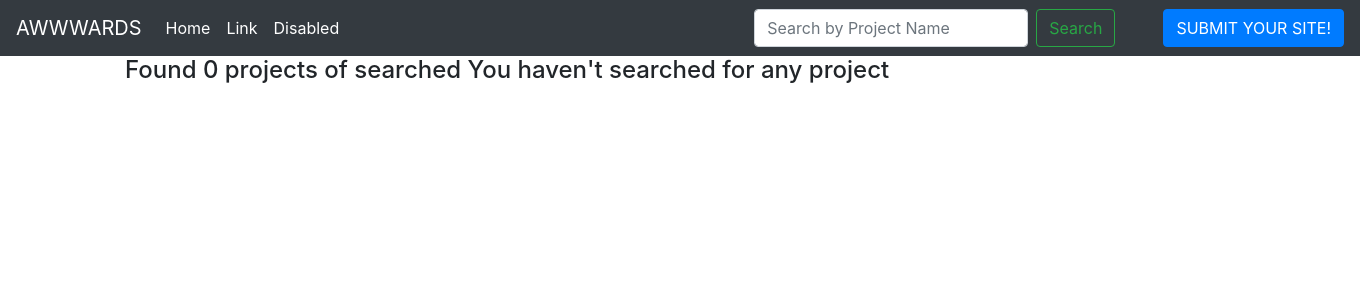
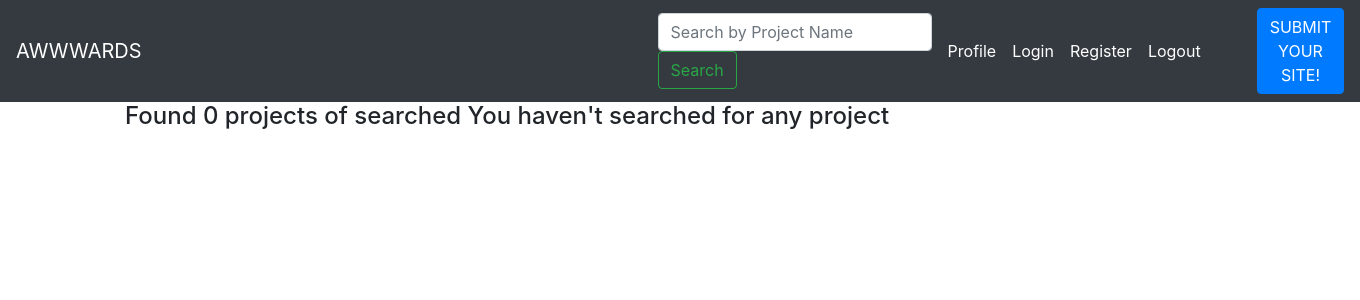
Before and after one commit to Jeff-Mwai/awwwards, a Django app: page /search_project/ in a window 1360 px wide. Shown: the top 300 px of the page. Run offline with Django 3.2, Linux system fonts and the light colour scheme; parts of the project's set-up code (start-up, migrations or seed data) failed here and were passed over; some libraries are stand-ins or nearby versions.

```diff
--- a/awwardsapp/templates/navbar.html
+++ b/awwardsapp/templates/navbar.html
@@ -9,29 +9,34 @@
 
 <body>
   <nav class="navbar navbar-expand-lg navbar-light bg-dark">
-    <a class="navbar-brand text-white" href="#">AWWWARDS</a>
+    <a class="navbar-brand text-white" href="{% url 'index' %}">AWWWARDS</a>
     <button class="navbar-toggler" type="button" data-toggle="collapse" data-target="#navbarSupportedContent"
       aria-controls="navbarSupportedContent" aria-expanded="false" aria-label="Toggle navigation">
       <span class="navbar-toggler-icon"></span>
     </button>
 
     <div class="collapse navbar-collapse" id="navbarSupportedContent">
-      <ul class="navbar-nav mr-auto">
+
+      <form class="form-inline my-2 my-lg-0" style="margin-left: 500px;" action="{% url 'search_project' %}">
+        <input class="form-control mr-sm-2" type="search" placeholder="Search by Project Name" name="project" aria-label="Search">
+        <button class="btn btn-outline-success my-2 my-sm-0" type="submit">Search</button>
+      </form>
+
+          <ul class="navbar-nav ml-auto">
         <li class="nav-item active">
-          <a class="nav-link text-white" href="#">Home <span class="sr-only">(current)</span></a>
+          <a class="nav-link text-white" href="{% url 'profile' %}">Profile <span class="sr-only">(current)</span></a>
         </li>
         <li class="nav-item text-white">
-          <a class="nav-link text-white" href="#">Link</a>
+          <a class="nav-link text-white" href="{% url 'profile' %}">Login</a>
+        </li>
+             <li class="nav-item text-white">
+          <a class="nav-link text-white" href="{% url 'profile' %}">Register</a>
         </li>
 
         <li class="nav-item">
-          <a class="nav-link disabled text-white" href="#" tabindex="-1" aria-disabled="true">Disabled</a>
+          <a class="nav-link disabled text-white" href="/logout" tabindex="-1" aria-disabled="true">Logout</a>
         </li>
       </ul>
-      <form class="form-inline my-2 my-lg-0" action="{% url 'search_project' %}">
-        <input class="form-control mr-sm-2" type="search" placeholder="Search by Project Name" name="project" aria-label="Search">
-        <button class="btn btn-outline-success my-2 my-sm-0" type="submit">Search</button>
-      </form>
 
       <a class="ml-5" href="{% url 'new_project' %}"><button type="button" class="btn btn-primary">SUBMIT YOUR
           SITE!</button></a>
--- a/awwardsapp/urls.py
+++ b/awwardsapp/urls.py
@@ -12,6 +12,7 @@ urlpatterns=[
     path('projects/<id>/',views.posted_projects, name='posted_projects'),
     path('search_project/',views.search_project, name='search_project'),
     path('ratings/', include('star_ratings.urls', namespace='ratings')),
+    path('profile/',views.profile, name='profile'),
 ]
 
 if settings.DEBUG:
--- a/awwardsapp/views.py
+++ b/awwardsapp/views.py
@@ -9,6 +9,9 @@ def index(request):
     posts = Projects.objects.all()
 
     return render(request, 'index.html',{"posts":posts})
+@login_required(login_url='login')
+def profile(request):
+    return render(request, 'profile.html')
 
 
 def register(request):
```
Also changed, not shown: awwardsapp/templates/profile.html (+4 -4 lines).
